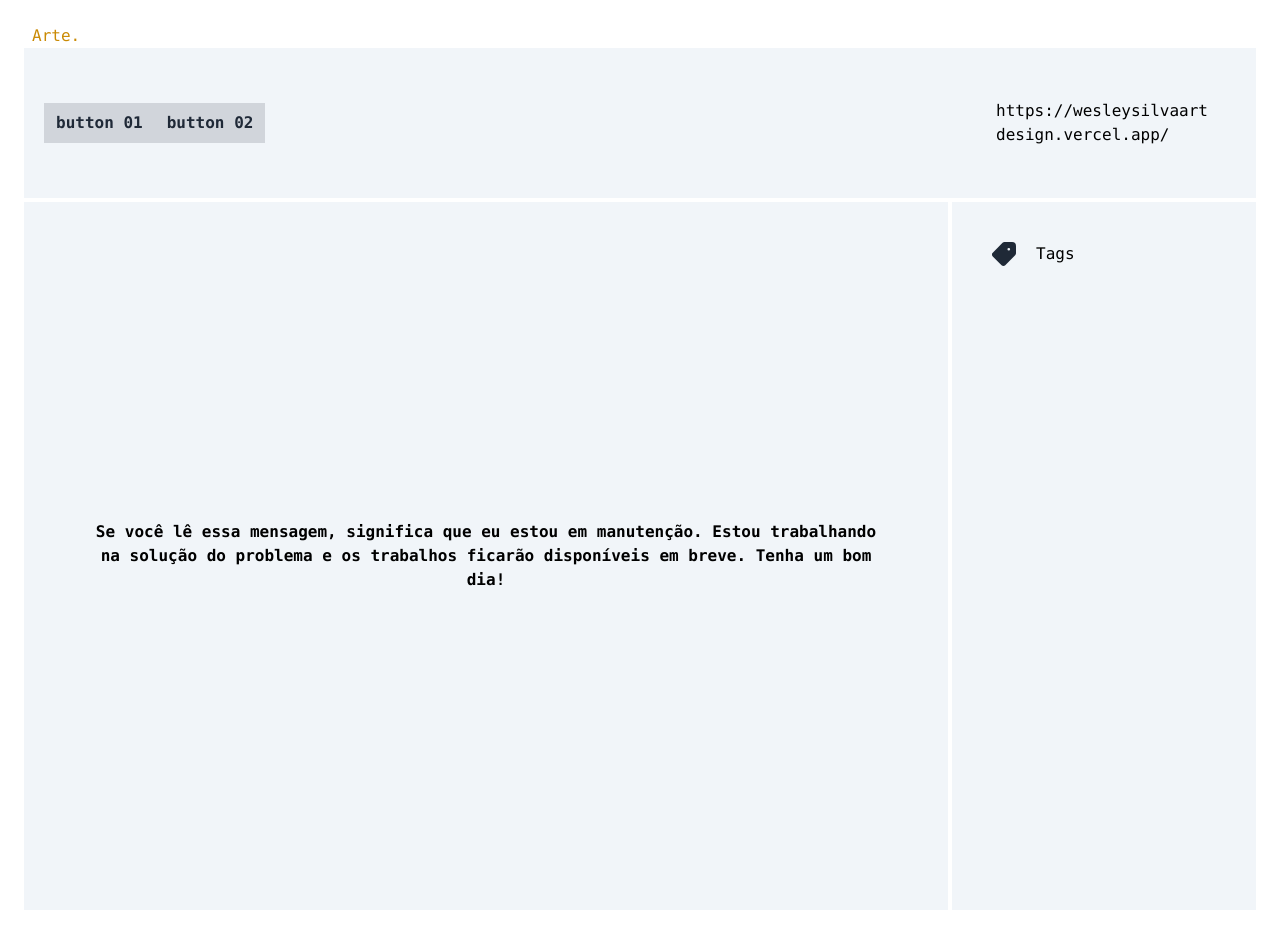
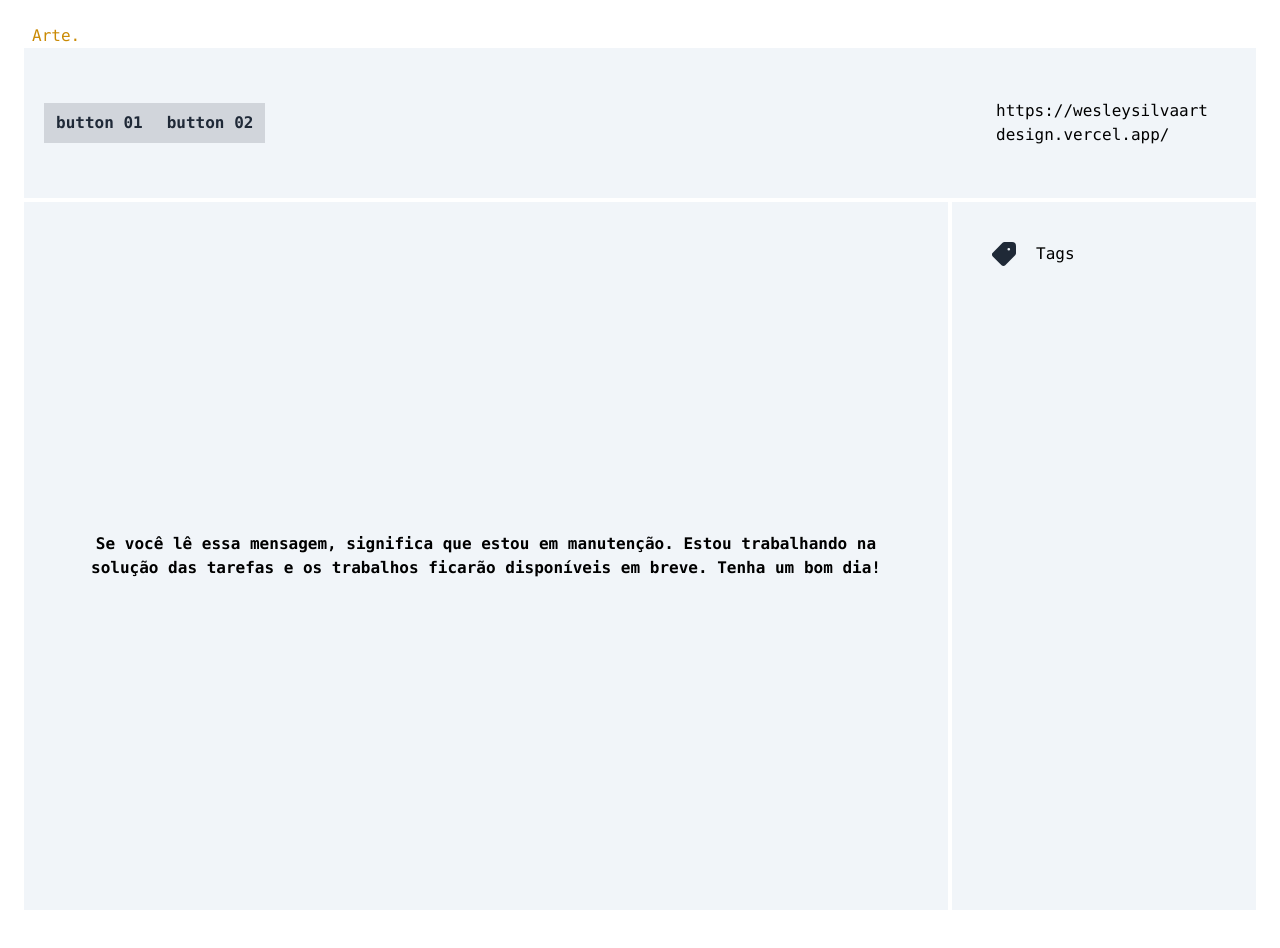
Before and after one commit to wesleli/WesleySilvaArtDesign, a Next.js app: page /art in a window 1280 px wide. Built offline with nearby package versions, Linux system fonts and the light colour scheme; a web font is replaced by a local one.

Commit message:
atualizações pontuais 0.1

```diff
--- a/app/componentes/conteiner.tsx
+++ b/app/componentes/conteiner.tsx
@@ -8,7 +8,7 @@ export default function Conteiner() {
 
     return <div className="flex justify-between w-full h-full pb-10">
                 <div className="flex items-center justify-center w-9/12 p-5 bg-slate-100 border-t-4 border-white">
-                    <h1 className="text-center font-mono font-bold m-10">Se você lê essa mensagem, significa que eu estou em manutenção. Estou trabalhando na solução do problema e os trabalhos ficarão disponíveis em breve. Tenha um bom dia!</h1>
+                    <h1 className="text-center font-mono font-bold m-10">Se você lê essa mensagem, significa que estou em manutenção. Estou trabalhando na solução das tarefas e os trabalhos ficarão disponíveis em breve. Tenha um bom dia!</h1>
                 </div>
                 <div className="inline-flex w-1/4  p-10 h-full bg-slate-100 border-l-4 border-t-4 border-white mb-10">
                         <svg className="w-6 h-6 text-gray-800 dark:text-white mr-5" aria-hidden="true" xmlns="http://www.w3.org/2000/svg" fill="currentColor" viewBox="0 0 18 18">
--- a/app/conteudo-inicial/inicio/inicio.tsx
+++ b/app/conteudo-inicial/inicio/inicio.tsx
@@ -23,7 +23,7 @@ export default function Inicio() {
                             width={50}
                             height={50}
                             alt="Instagram"/></a></li>
-                            <li><a href="https://www.linkedin.com/in/wesley-da-silva-4a4287147/"><Image
+                            <li><a href="https://www.linkedin.com/in/wesleysilvaartdesign/"><Image
                             src="/imagens/redes_LIN_icon_01.png"
                             width={50}
                             height={502}
--- a/app/conteudo-inicial/sobremim/sobremim.tsx
+++ b/app/conteudo-inicial/sobremim/sobremim.tsx
@@ -23,7 +23,7 @@ export default function Sobremim() {
                             width={50}
                             height={50}
                             alt="Instagram"/></a></li>
-                            <li><a href="https://www.linkedin.com/in/wesley-da-silva-4a4287147/"><Image
+                            <li><a href="https://www.linkedin.com/in/wesleysilvaartdesign/"><Image
                             src="/imagens/redes_LIN_icon_02.png"
                             width={50}
                             height={50}
```
